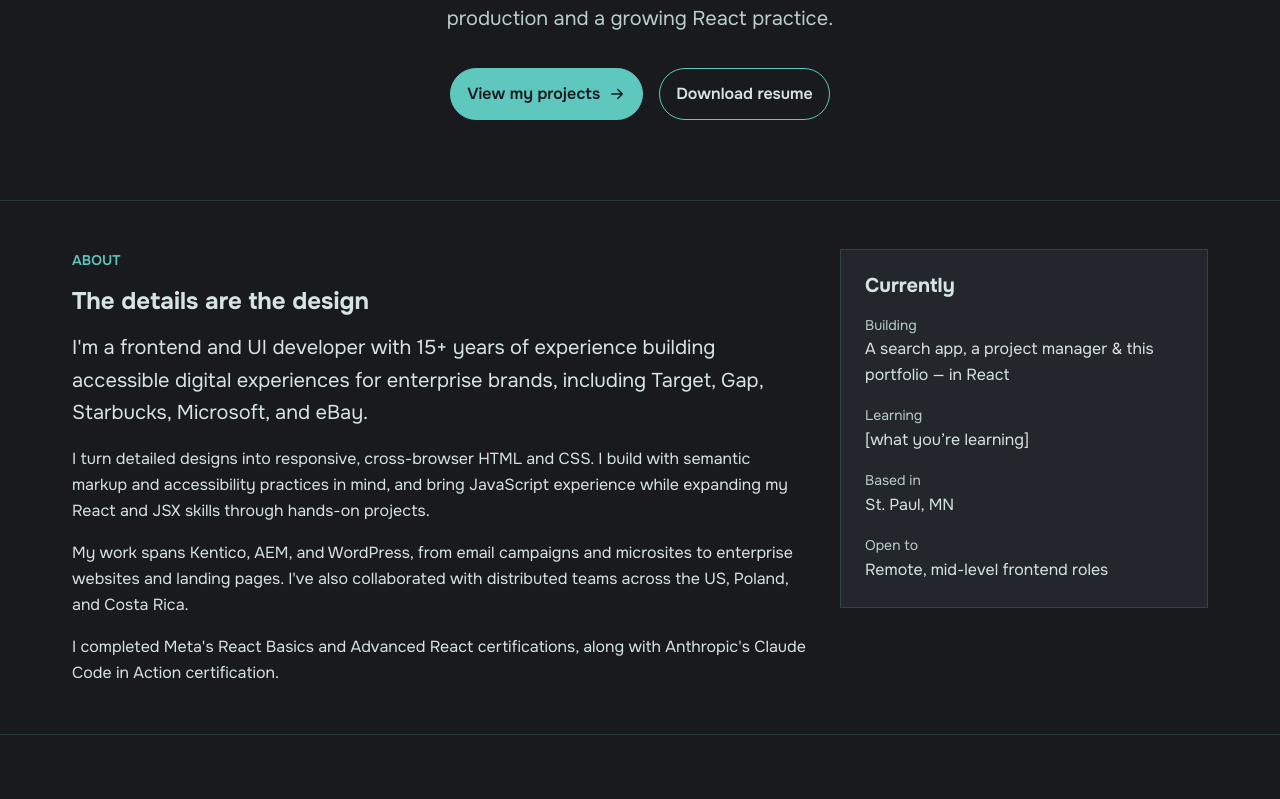
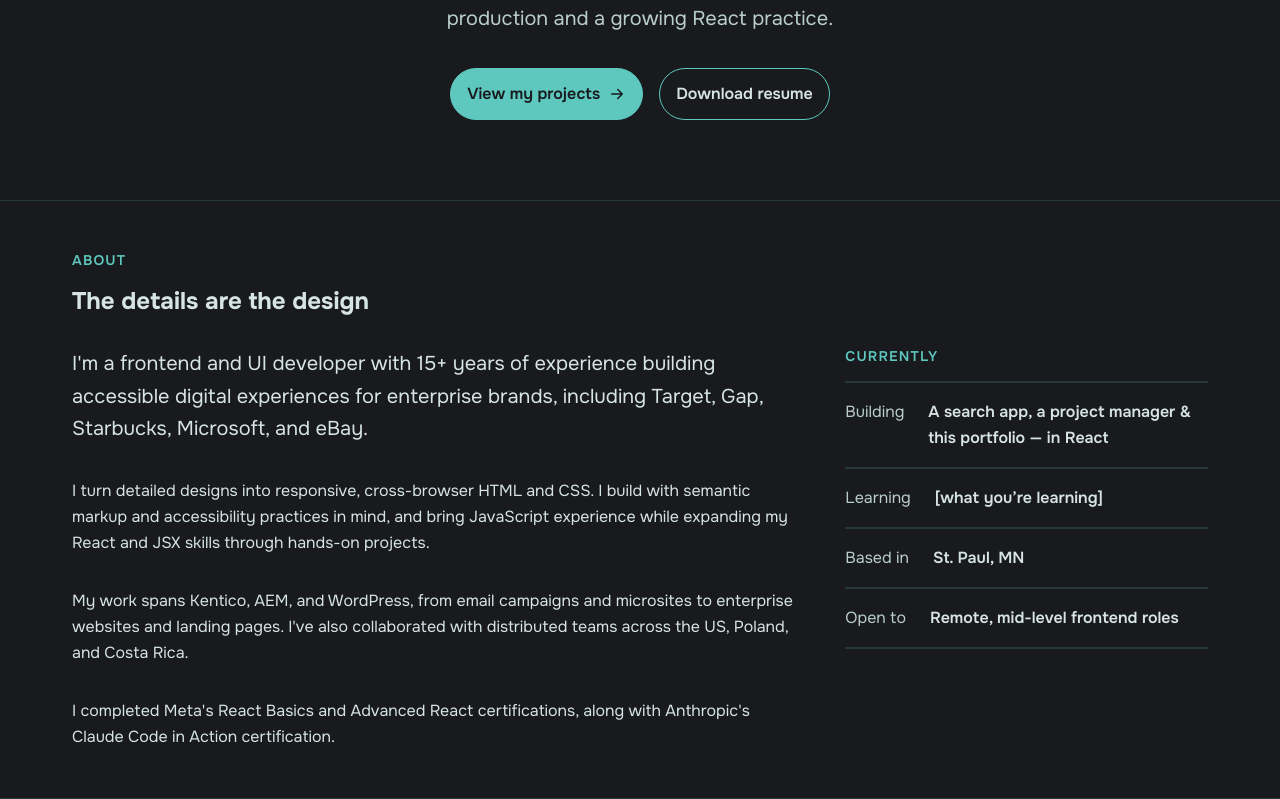
Before and after one commit to cinbrefe/personal-portfolio, a React (Vite) app: page / in a window 1280 px wide. Shown: the part 491-1290 px from the top of the page. Before the commit the page ends 1226 px from the top, so only its background shows below. Built offline with nearby package versions, Linux system fonts and the light colour scheme.

Commit message:
Restyle About section

```diff
--- a/src/components/sections/About/About.jsx
+++ b/src/components/sections/About/About.jsx
@@ -6,23 +6,24 @@ export default function About() {
 
 	return (
 		<section id="about" className="about page-section" aria-labelledby="about-title">
-			<div className="container about__layout">
+			<div className="container about__inner">
+				<div className="about__header">
+					<p className="page-section__label">{label}</p>
+					<h2 id="about-title">{heading}</h2>
+				</div>
 				<div className="about__intro">
-					<p className="about__label">{label}</p>
-					<h2 id="about-title">{heading}</h2>
 					<p className="about__lead">{lead}</p>
 					{body.map((paragraph) => (
 						<p key={paragraph}>{paragraph}</p>
 					))}
 				</div>
-
 				<div className="about__currently">
-					<h3>{currently.heading}</h3>
+					<h3 className="page-section__label">{currently.heading}</h3>
 					<dl className="about__list">
 						{currently.items.map((item) => (
 							<div key={item.term} className="about__item">
 								<dt className="about__term">{item.term}</dt>
-								<dd>{item.value}</dd>
+								<dd className="about__value">{item.value}</dd>
 							</div>
 						))}
 					</dl>
--- a/src/components/sections/About/About.scss
+++ b/src/components/sections/About/About.scss
@@ -1,10 +1,10 @@
 @use '../../../styles/abstracts/variables' as *;
 @use '../../../styles/abstracts/mixins' as *;
 
-// One column on mobile; text and the "Currently" card side by side from md up
-.about__layout {
+.about {
+	&__inner {
 		display: grid;
-	gap: $spacing-xl;
+		gap: $spacing-xl $spacing-2xl;
 
 		@include respond-to(md) {
 			align-items: start;
@@ -12,35 +12,47 @@
 		}
 	}
 
-.about__intro {
+	&__header {
 		@include flex(column);
 		gap: $spacing-md;
+
+		@include respond-to(md) {
+			grid-column: 1 / -1;
+		}
 	}
 
-.about__label {
-	color: $color-interactive;
-	font-size: $font-size-sm;
-	font-weight: $font-weight-semibold;
-	text-transform: uppercase;
+	&__intro {
+		@include flex(column);
+		gap: $spacing-xl;
 	}
 
-.about__lead {
+	&__lead {
 		font-size: $font-size-lg;
 	}
 
-.about__currently {
-	background-color: $color-surface;
-	border: 1px solid $color-border;
-	padding: $spacing-lg;
-}
-
-.about__list {
+	&__list {
 		@include flex(column);
-	gap: $spacing-md;
 		margin-top: $spacing-md;
 	}
 
-.about__term {
+	&__item {
+		@include flex(row);
+		border-top: 2px solid $color-border;
+		gap: $spacing-lg;
+		padding-block: $spacing-md;
+
+		&:last-child {
+			border-bottom: 2px solid $color-border;
+		}
+	}
+
+	&__term {
 		color: $color-text-muted;
-	font-size: $font-size-sm;
+		flex-shrink: 0;
+		white-space: nowrap;
 	}
+
+	&__value {
+		font-weight: $font-weight-semibold;
+	}
+}
--- a/src/styles/abstracts/_variables.scss
+++ b/src/styles/abstracts/_variables.scss
@@ -39,6 +39,7 @@ $font-size-lg: 1.25rem;
 $font-size-xl: 1.5rem;
 $font-size-2xl: 2rem;
 $font-size-3xl: 2.5rem;
+$letter-spacing-wider: 0.08em;
 
 // Spacing
 $spacing-xs: 0.25rem;
--- a/src/styles/layouts/_sections.scss
+++ b/src/styles/layouts/_sections.scss
@@ -12,3 +12,12 @@
 .page-section--hero {
 	padding-block: $spacing-3xl;
 }
+
+// Small uppercase label above a section's title (e.g. "About", "Projects")
+.page-section__label {
+	color: $color-interactive;
+	font-size: $font-size-sm;
+	font-weight: $font-weight-semibold;
+	letter-spacing: $letter-spacing-wider;
+	text-transform: uppercase;
+}
```
Lines whose indentation alone changed are shown as unchanged.
